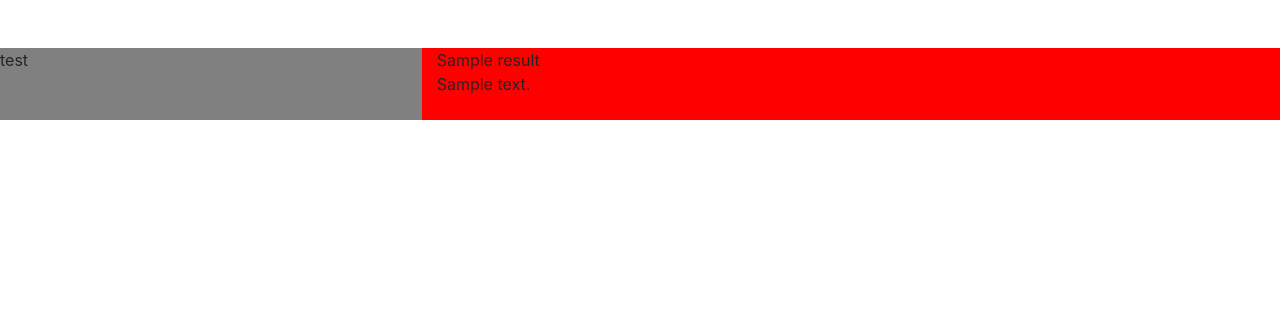
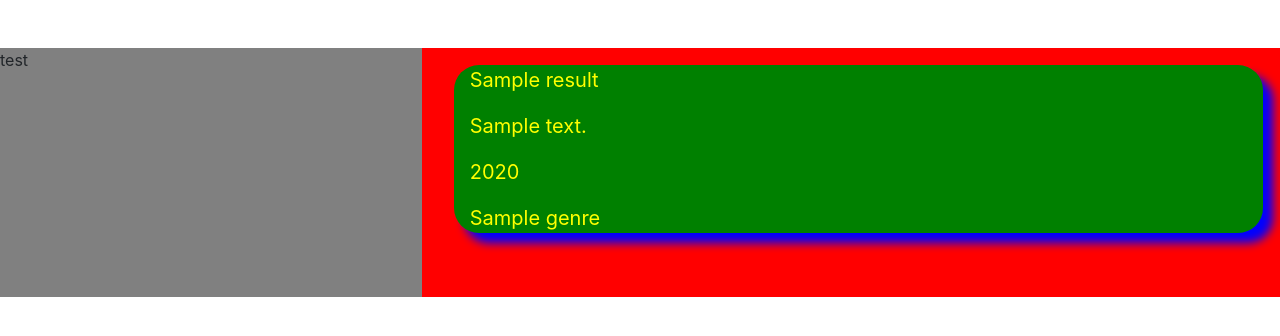
Before and after one commit to michelleisibach/hautbois, a CodeIgniter app: the page made by application/views/homeView.php in a window 1280 px wide. Shown: the top 336 px of the page. Run offline with CodeIgniter, Linux system fonts and the light colour scheme; the template is opened without the code that fills it: most values are stand-ins (such as "Sample title", 1, 10 or a date in 2020).

Commit message:
display movies

```diff
--- a/application/views/homeView.php
+++ b/application/views/homeView.php
@@ -20,14 +20,17 @@ defined('BASEPATH') or exit('No direct script access allowed');
             <div class="col-4"> test </div>
             <div class="col-8">
                 <?php foreach ($result as $movie) { ?>
-                <div class="movie">
-                    <?php echo $movie->Name; ?>
-                    <br>
-                    <?php echo $movie->Description ?>
+                    <div class="movie">
+                        <div class="moviecontent">
+                            <p class="moviebox"> <?php echo $movie->Name; ?></p>
+                            <p class="moviebox"> <?php echo $movie->Description; ?> </p>
+                            <p class="moviebox"> <?php echo $movie->Year; ?></p>
+                            <p class="moviebox"> <?php echo $movie->Genre; ?> </p>
+                        </div>
+                    </div>
                     <br>
                     <br>
-                </div>
-            <?php } ?>
+                <?php } ?>
             </div>
         </div>
     </div>
--- a/assets/css/style.css
+++ b/assets/css/style.css
@@ -9,3 +9,21 @@ body {
 .col-8 {
     background-color: red;
 }
+
+.movie {
+    background-color: green;
+    font-size: 20px;
+    margin-right: 2%;
+    margin-top: 2%;
+    box-shadow: 10px 10px 10px blue;
+    border-radius: 25px;
+    margin-left: 2%;
+}
+
+.moviecontent {
+    margin-left: 2%;
+}
+
+.moviebox {
+    color: yellow;
+}
```
